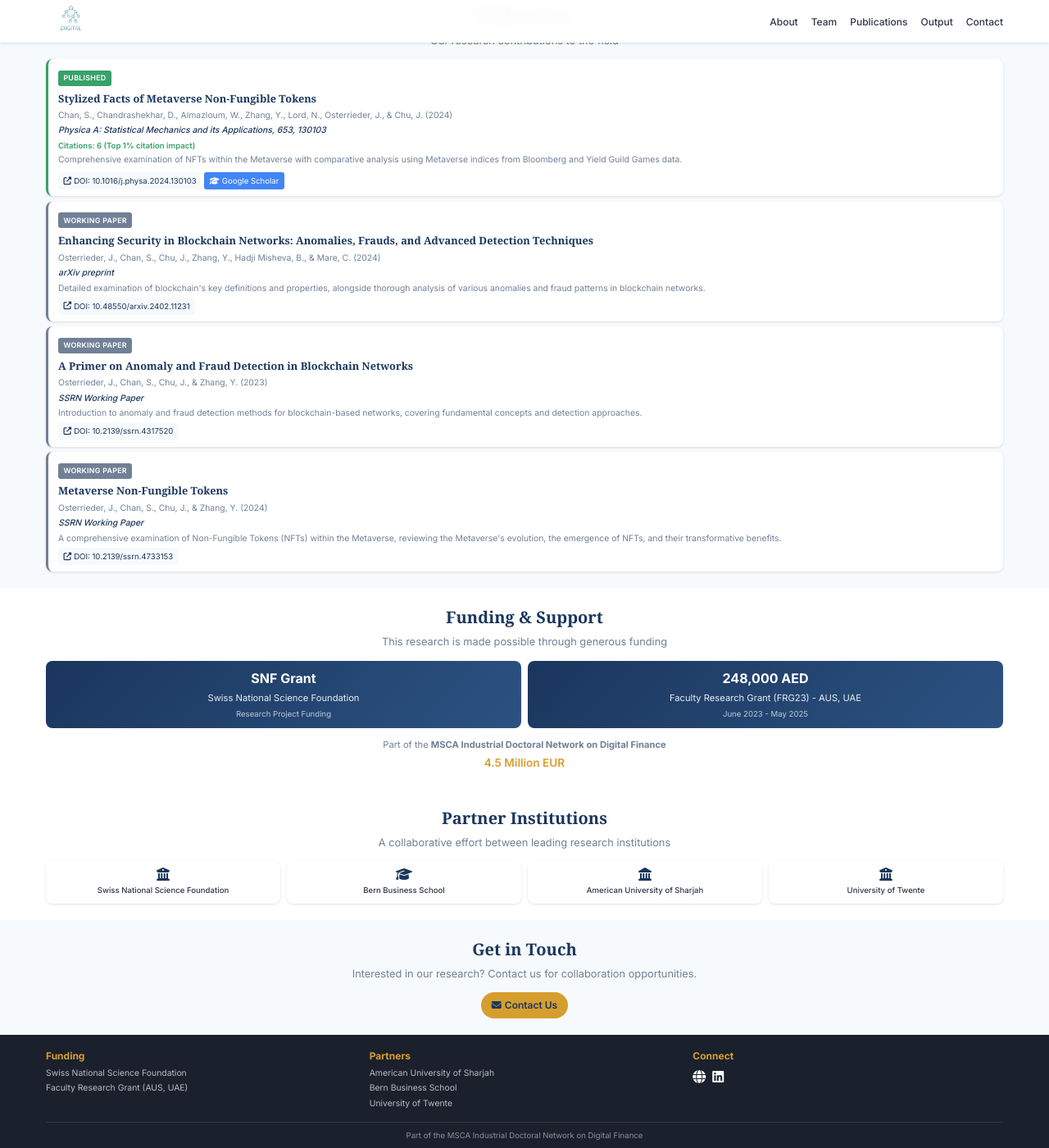
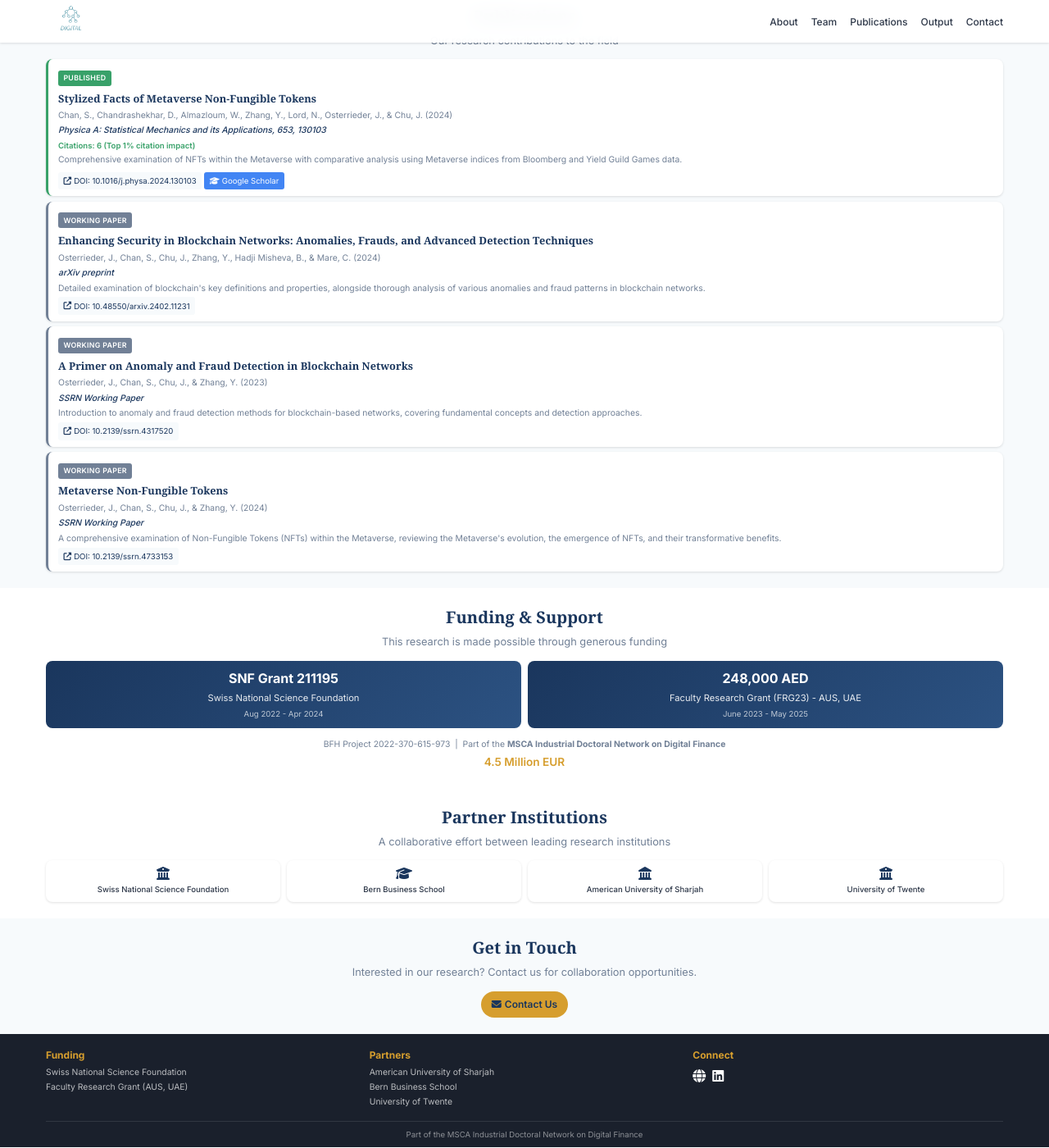
Before and after one commit to Digital-AI-Finance/Anomaly_and_Fraud_Detection_in_Blockchain_Networks, a Jekyll site: the page built from index.html, in a window 1280 px wide and 1400 px high, scrolled down 1236 px. Shown: the whole window at 82% size. Built offline with Jekyll 4.4.1, drawn with Linux system fonts in a browser that asks for light colours.

Commit message:
Add SNF grant number and official project links
- SNF Grant 211195 with link to SNF Data Portal
- BFH Project 2022-370-615-973 link
- Project duration: Aug 2022 - Apr 2024

🤖 Generated with [Claude Code](https://claude.com/claude-code)

Co-Authored-By: Claude <noreply@anthropic.com>

```diff
--- a/assets/css/style.css
+++ b/assets/css/style.css
@@ -546,6 +546,16 @@ img {
     opacity: 0.7;
 }
 
+a.funding-link {
+    text-decoration: none;
+    cursor: pointer;
+}
+
+a.funding-link:hover {
+    transform: translateY(-2px);
+    box-shadow: var(--shadow-md);
+}
+
 /* ===== Partners Section ===== */
 .partners-grid {
     display: grid;
--- a/index.html
+++ b/index.html
@@ -282,11 +282,11 @@ title: Anomaly and Fraud Detection in Blockchain Networks
             </p>
         </div>
         <div class="funding-grid">
-            <div class="funding-card">
-                <div class="funding-amount">SNF Grant</div>
+            <a href="https://data.snf.ch/grants/grant/211195" target="_blank" class="funding-card funding-link">
+                <div class="funding-amount">SNF Grant 211195</div>
                 <div class="funding-source">Swiss National Science Foundation</div>
-                <div class="funding-period">Research Project Funding</div>
-            </div>
+                <div class="funding-period">Aug 2022 - Apr 2024</div>
+            </a>
             <div class="funding-card">
                 <div class="funding-amount">248,000 AED</div>
                 <div class="funding-source">Faculty Research Grant (FRG23) - AUS, UAE</div>
@@ -294,7 +294,9 @@ title: Anomaly and Fraud Detection in Blockchain Networks
             </div>
         </div>
         <div style="text-align: center; margin-top: 0.75rem;">
-            <p style="color: #718096; font-size: 0.7rem;">
+            <p style="color: #718096; font-size: 0.65rem;">
+                <a href="https://www.bfh.ch/en/research/research-projects/2022-370-615-973/" target="_blank" style="color: #718096;">BFH Project 2022-370-615-973</a>
+                &nbsp;|&nbsp;
                 Part of the <strong>MSCA Industrial Doctoral Network on Digital Finance</strong>
             </p>
             <p style="color: #d69e2e; font-weight: 600; font-size: 0.85rem; margin-top: 0.15rem;">
```
